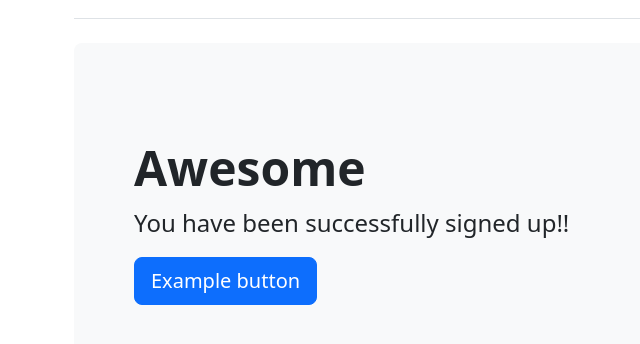
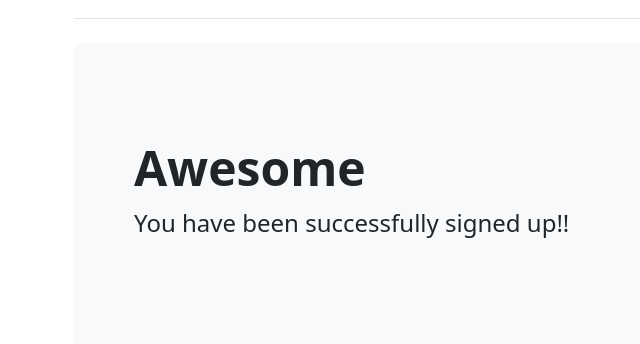
Before and after one commit to skavvathas-zz/Newsletter-SignUp, a website: page success.html in a window 1280 px wide. Shown: the part 116-460 px from the top of the page, without its empty margins (8-648 px from the left). Drawn offline with nearby package versions, Linux system fonts and the light colour scheme.

Commit message:
Make it better

```diff
--- a/success.html
+++ b/success.html
@@ -22,7 +22,6 @@
             <div class="container-fluid py-5">
                 <h1 class="display-5 fw-bold">Awesome</h1>
                 <p class="col-md-8 fs-4">You have been successfully signed up!!</p>
-                <button class="btn btn-primary btn-lg" type="button">Example button</button>
             </div>
         </div>
     </div>
```
